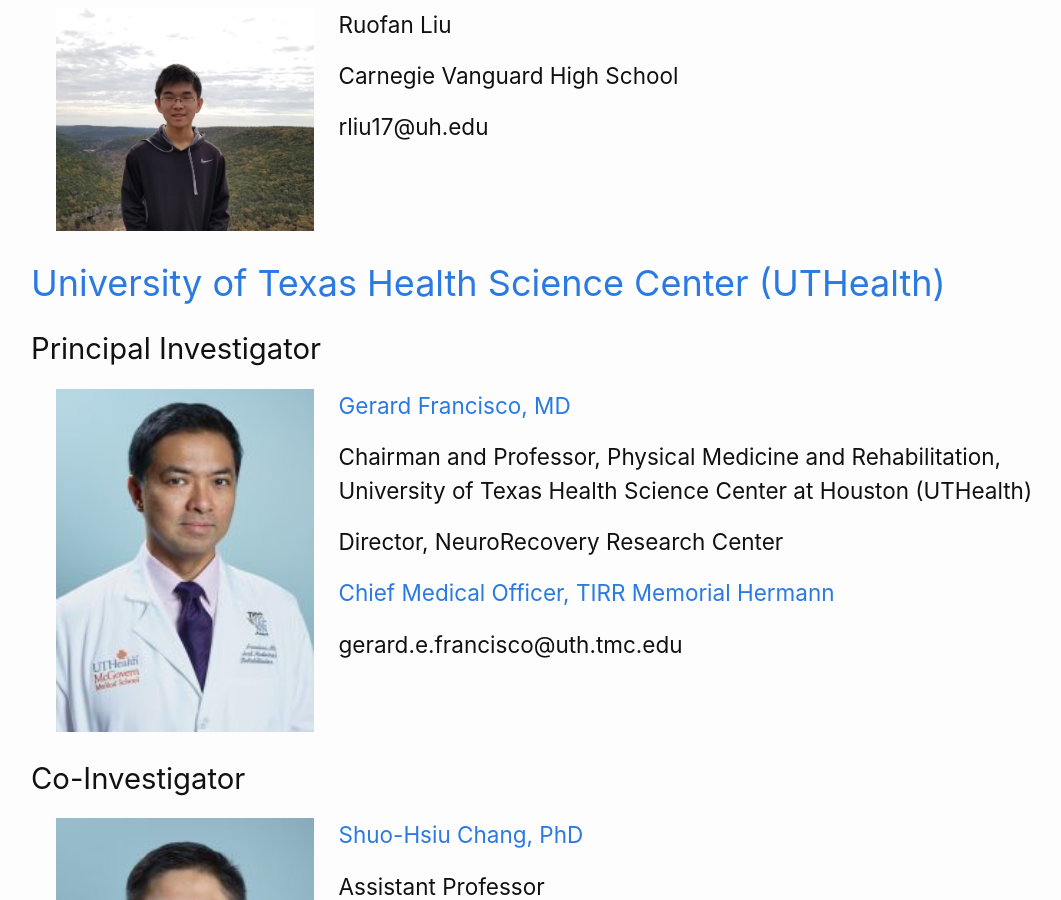
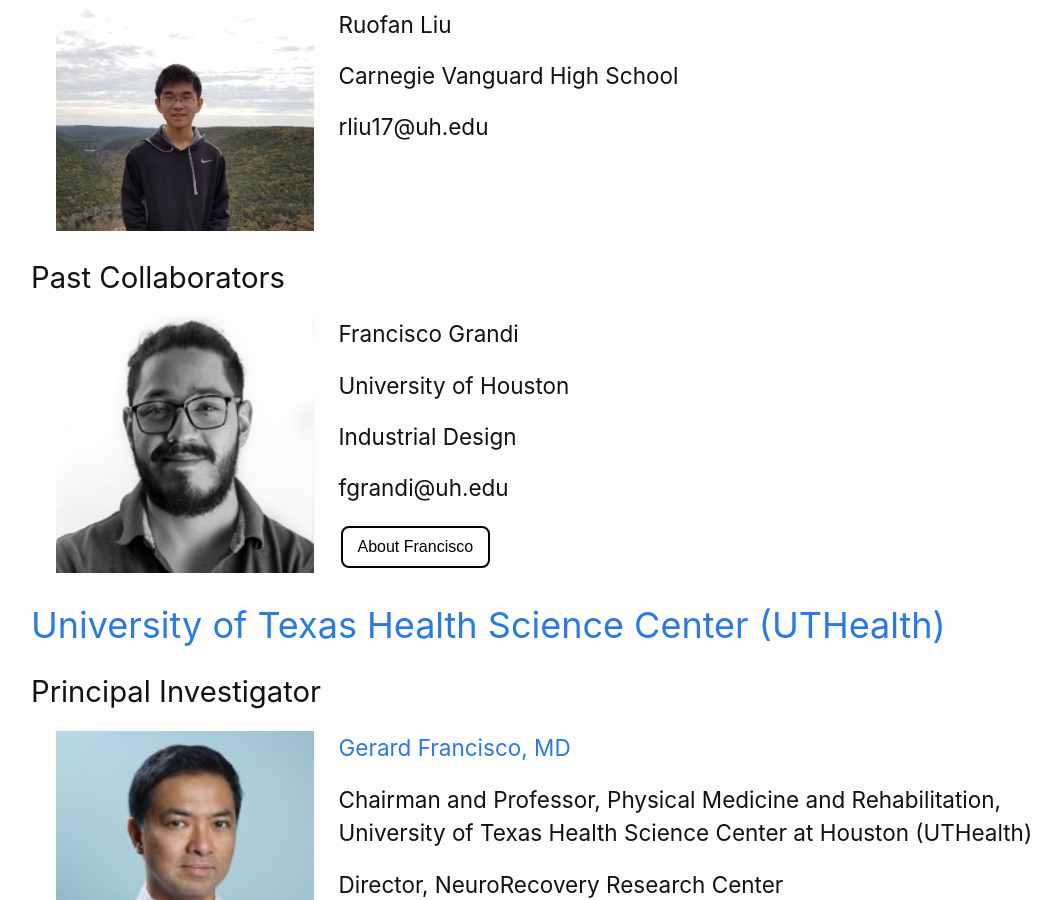
Before and after one commit to arcraik/neuroexo-website, a Jekyll site: the page built from people.md, in a window 1280 px wide and 900 px high, scrolled down 6037 px. Shown: the whole window, without its empty margins (94-1155 px from the left). Built offline with Jekyll 4.4.1, drawn with Linux system fonts in a browser that asks for light colours.

Commit message:
Update people.md

```diff
--- a/people.md
+++ b/people.md
@@ -436,8 +436,34 @@ read brains signals and translate them into robotic (rehabilitation robotics) mo
   <h4>Ruofan Liu</h4>
   <h4>Carnegie Vanguard High School</h4>
   <h4>rliu17@uh.edu</h4>
+</div>
 
+<h3>Past Collaborators</h3>
+
+<div>
+<img class="peoplepic" src="/photos/fgrandi.jpg" alt="Francisco Grandi" />
+<h4>Francisco Grandi</h4>
+<h4>University of Houston</h4>
+<h4>Industrial Design</h4>
+<h4>fgrandi@uh.edu</h4>
+
+<button class="modal-button" href="#fgrandi">About Francisco</button>
+<div id="fgrandi" class="modal">
+<div class="modal-content">
+   <div class="modal-header">
+     <span class="close">×</span>
+     <h2>Francisco Grandi</h2>
+   </div>
+   <div class="modal-body">
+       <img class="content peoplepic" src="/photos/fgrandi.jpg" alt="Francisco Grandi" />
+     <div><p class="content"></p></div>
+    </div>
+ </div>
+ </div>
 </div>
+
+
+
 <h2><a href="https://www.uth.edu/" target="_blank">University of Texas Health Science Center (UTHealth)</a></h2>
 <h3>Principal Investigator</h3>
 <div>
```
